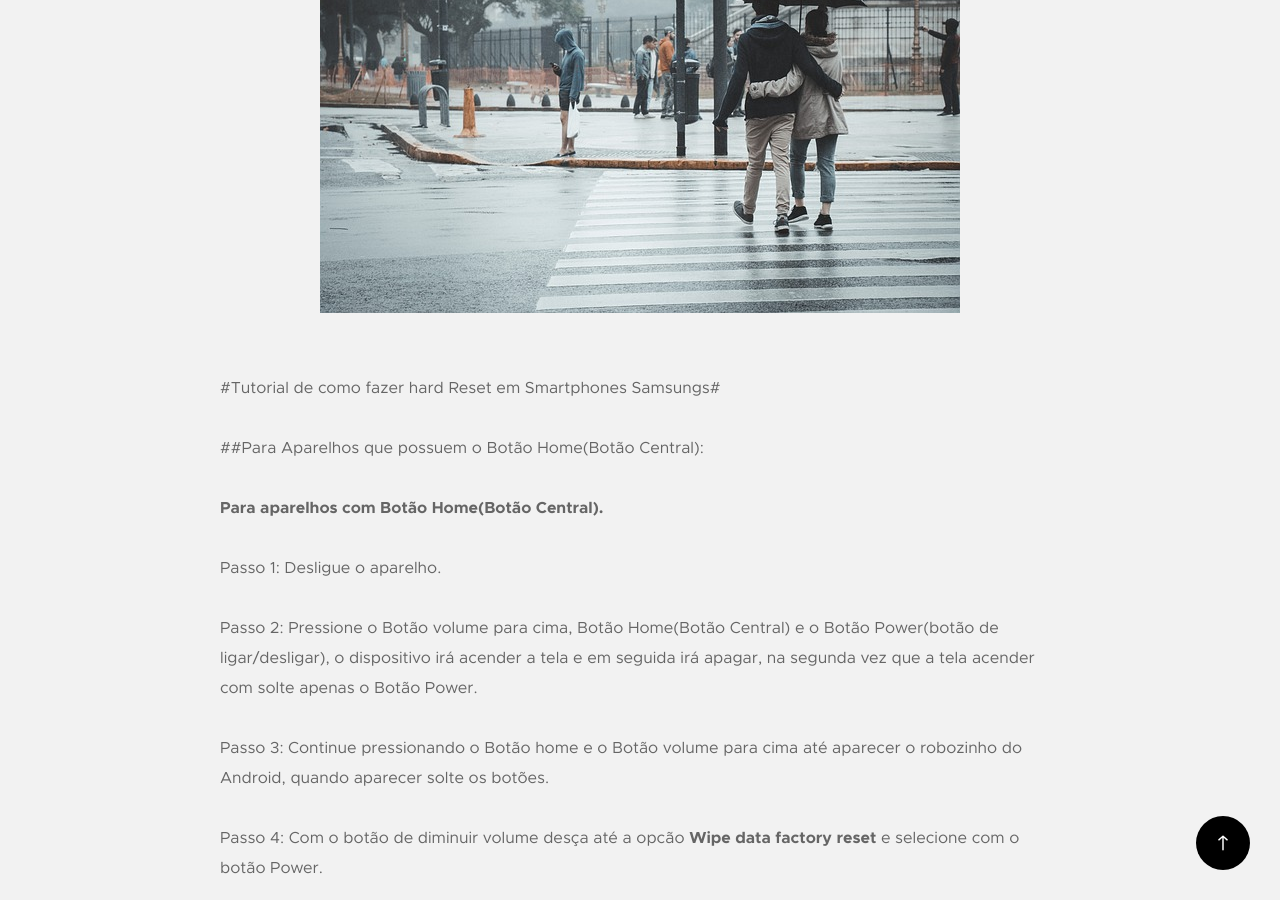
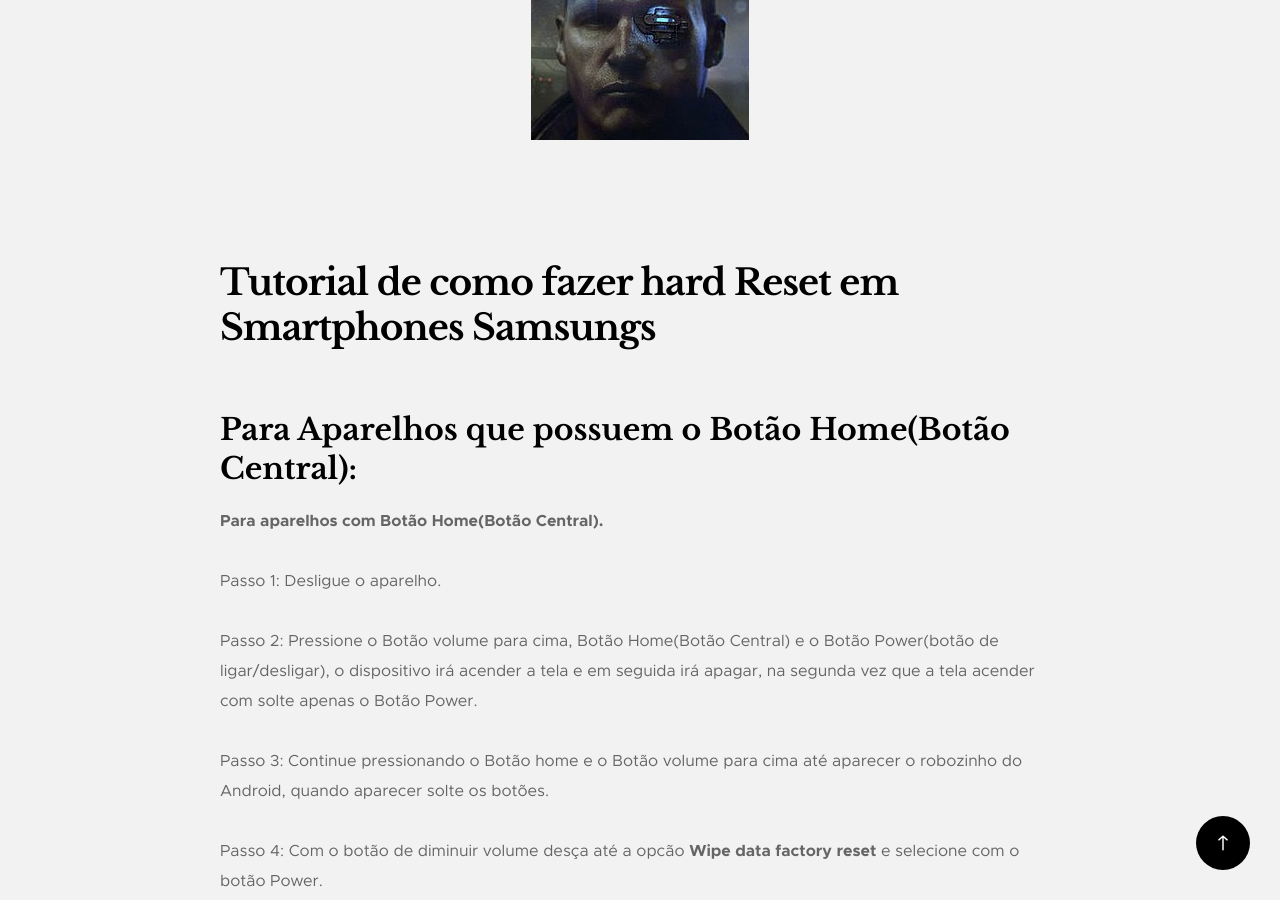
Before and after one commit to ifroariquemes/42, a Jekyll site: the page built from _posts/2019-11-08-Hard-Reset.md, in a window 1280 px wide and 900 px high, scrolled down 527 px. Built offline with Jekyll 4.4.1, drawn with Linux system fonts in a browser that asks for light colours; some of the changed lines change nothing that is shown; some of the changed text lies outside the part shown.

Commit message:
alterado

```diff
--- a/_posts/2019-11-08-Hard-Reset.md
+++ b/_posts/2019-11-08-Hard-Reset.md
@@ -5,13 +5,13 @@
 authors: ['Adriel Novais']
 tags: []
 description: 'Tutorial de como fazer Hard Reset em Smartphones Samsungs'
-image: couple.jpg
+image: Ima3.png
 ---
 
-#Tutorial de como fazer hard Reset em Smartphones Samsungs#
+# Tutorial de como fazer hard Reset em Smartphones Samsungs
 
 
-##Para Aparelhos que possuem o Botão Home(Botão Central):
+## Para Aparelhos que possuem o Botão Home(Botão Central):
 
 **Para aparelhos com Botão Home(Botão Central).**
 
@@ -24,31 +24,8 @@
 
 Passo 4: Com o botão de diminuir volume desça até a opcão **Wipe data factory reset** e selecione com o botão Power.
 
- ![Imagem](/42/images/post/Ima1.png)
+![Imagem](/42/images/post/Ima2.png)
 
-
-Passo 5: Com o botão de Diminuir Volume desça até a opção **Yes delete all user data** ou **Yes** e selecione com o botão Power.
-
-**Com isso todas as informações serão apagadas;**
-
-Passo 6: Selecione a opção **Reboot system now** com o botão Power.
-
- ![Imagem](/42/images/post/Ima1.png)
-
-E aguarde o aparelho ligar novamente.
-
-
-##Para aparelhos sem Botão Home(Botão Central).
-
-Passo 1: Desligue o aparelho.
-
-Passo 2: Pressione o Botão volume para cima e o Botão Power(botão de ligar/desligar), o dispositivo irá acender a tela e em seguida irá apagar, na segunda vez que a tela acender com solte apenas o Botão Power.
-
-Passo 3: Continue pressionando o Botão volume para cima até aparecer o robozinho do Android, quando aparecer solte os botões.
-
-Passo 4: Com o botão de diminuir volume desça até a opcão **Wipe data factory reset** e selecione com o botão Power.
-
-![Imagem](/42/images/post/Ima1.png)
 
 Passo 5: Com o botão de Diminuir Volume desça até a opção **Yes delete all user data** ou **Yes** e selecione com o botão Power.
 
@@ -59,3 +36,26 @@
 ![Imagem](/42/images/post/Ima1.png)
 
 E aguarde o aparelho ligar novamente.
+
+
+## Para aparelhos sem Botão Home(Botão Central).
+
+Passo 1: Desligue o aparelho.
+
+Passo 2: Pressione o Botão volume para cima e o Botão Power(botão de ligar/desligar), o dispositivo irá acender a tela e em seguida irá apagar, na segunda vez que a tela acender com solte apenas o Botão Power.
+
+Passo 3: Continue pressionando o Botão volume para cima até aparecer o robozinho do Android, quando aparecer solte os botões.
+
+Passo 4: Com o botão de diminuir volume desça até a opcão **Wipe data factory reset** e selecione com o botão Power.
+
+![Imagem](/42/images/post/Ima2.png)
+
+Passo 5: Com o botão de Diminuir Volume desça até a opção **Yes delete all user data** ou **Yes** e selecione com o botão Power.
+
+**Com isso todas as informações serão apagadas;**
+
+Passo 6: Selecione a opção **Reboot system now** com o botão Power.
+
+![Imagem](/42/images/post/Ima1.png)
+
+E aguarde o aparelho ligar novamente.
```
Also changed, not shown: images/thumbs/Ima3.png (renamed from images/post/Ima3.png).
